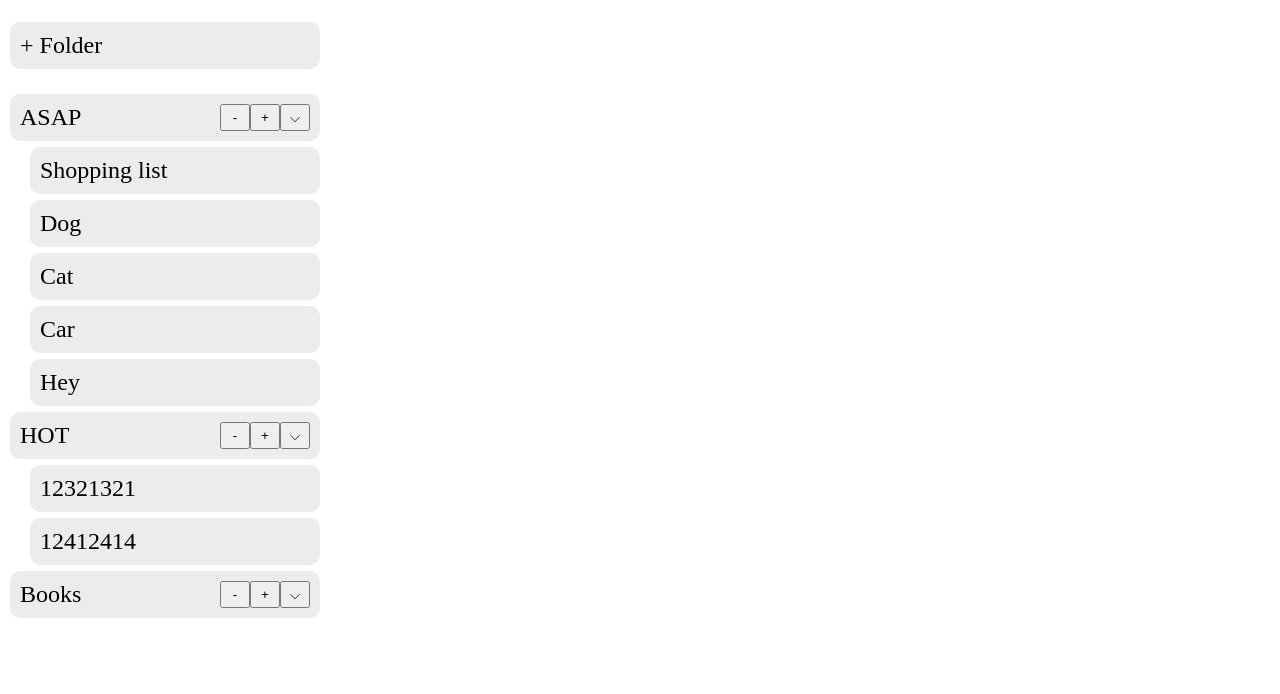
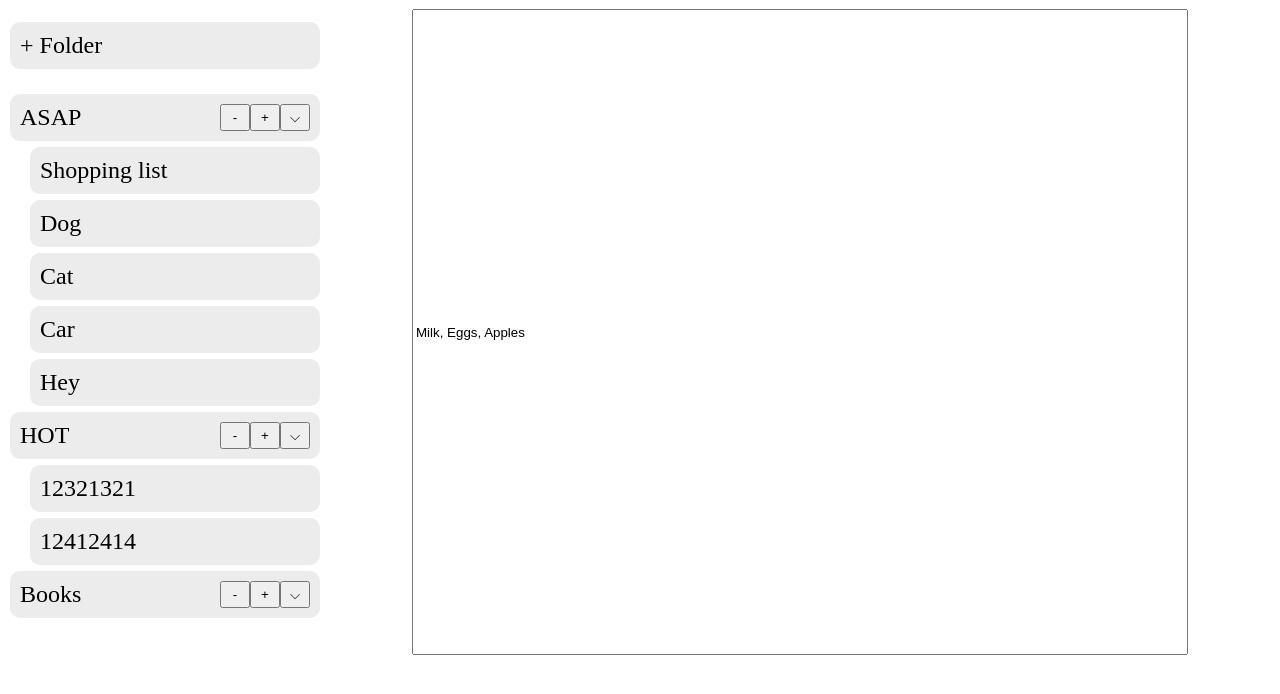
Before and after one commit to Brazy4L/todo, a website built with webpack: page dist/index.html in a window 1280 px wide. Both pictures are taken after a click on the element "Shopping list". Shown: the part 68-762 px from the top of the page. Built offline with nearby package versions, Linux system fonts and the light colour scheme.

Commit message:
Make note dynamically save itself

```diff
--- a/src/index.js
+++ b/src/index.js
@@ -12,30 +12,30 @@ const Run = (() => {
         },
         {
             'name': 'Dog',
-            'description': 'Milk, Eggs, Apples'
+            'description': 'Milk'
         },
         {
             'name': 'Cat',
-            'description': 'Milk, Eggs, Apples'
+            'description': 'Milk, Eggs'
         },
         {
             'name': 'Car',
-            'description': 'Milk, Eggs, Apples'
+            'description': 'Apples'
         },
         {
             'name': 'Hey',
-            'description': 'Milk, Eggs, Apples'
+            'description': 'Milkpples'
         },
     ];
 
     const notes1 = [
         {
             'name': '12321321',
-            'description': 'Milk, Eggs, Apples'
+            'description': 'M Eggs, Apples'
         },
         {
             'name': '12412414',
-            'description': 'Milk, Eggs, Apples'
+            'description': 'Mies'
         },
 
     ];
@@ -53,7 +53,7 @@ const Run = (() => {
             'name': 'Books'
         }
     ];
-    console.log(folders);
+
     const showFolders = () => {
         let content = document.getElementById('content')
         content.innerHTML = '';
@@ -74,12 +74,22 @@ const Run = (() => {
             collapse.className = 'collapse';
             collapse.innerText = '⌵';
             div.appendChild(collapse);
+            let rightNote = document.getElementById('note');
             if (folders[i].hasOwnProperty('notes')) {
                 for (const value of folders[i].notes) {
                     let note = document.createElement('div');
                     note.className = 'note';
                     note.innerText = value.name;
                     content.appendChild(note);
+                    let input = document.createElement('input');
+                    note.addEventListener('click', () => {
+                        rightNote.innerHTML = '';
+                        input.value = value.description;
+                        rightNote.appendChild(input);
+                    });
+                    input.addEventListener('keyup', () => {
+                        value.description = input.value;
+                    });
                 }
             }
         }
```
Also changed, not shown: dist/index.html, dist/main.js, dist/style.css.
